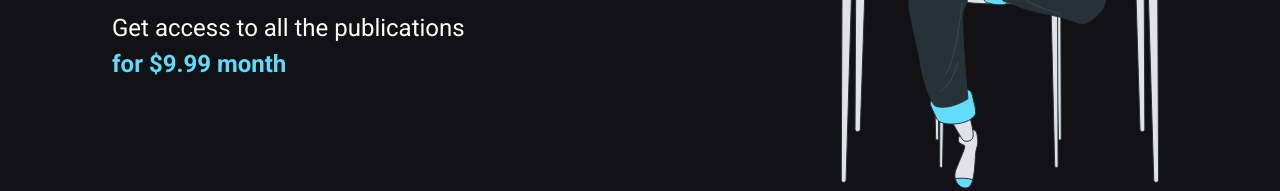
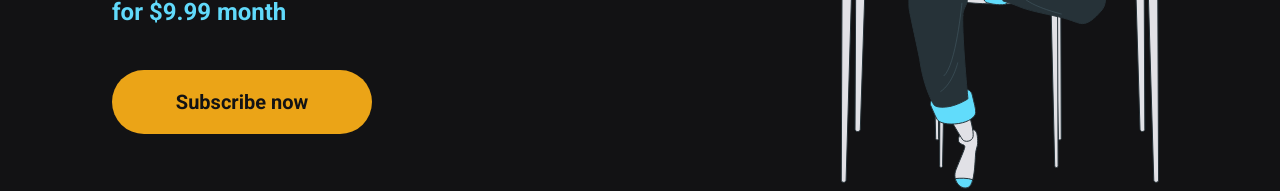
Before and after one commit to Dev-JoseRonaldo/ignews, a Next.js app: page / in a window 1280 px wide. Shown: the part 512-703 px from the top of the page. Built offline with nearby package versions, Linux system fonts and the light colour scheme.

Commit message:
:sparkles: feat: Estrutura e estilização do botão de Subscribe

```diff
--- /dev/null
+++ b/src/components/SubscribeButton/index.tsx
@@ -0,0 +1,12 @@
+import styles from './styles.module.scss'
+
+export const SubscribeButton = () => {
+  return (
+    <button
+      type='button'
+      className={styles.subscribeButton}
+    >
+      Subscribe now
+    </button>
+  )
+}
--- /dev/null
+++ b/src/components/SubscribeButton/styles.module.scss
@@ -0,0 +1,20 @@
+.subscribeButton {
+  width: 260px;
+  height: 4rem;
+  border: 0;
+  border-radius: 2rem;
+  background-color: var(--yellow-500);
+  color: var(--gray-900);
+  font-size: 1.25rem;
+  font-weight: bold;
+
+  display: flex;
+  align-items: center;
+  justify-content: center;
+
+  transition: filter 0.2s;
+
+  &:hover {
+    filter: brightness(0.8);
+  }
+}
--- a/src/pages/home.module.scss
+++ b/src/pages/home.module.scss
@@ -38,4 +38,8 @@
       font-weight: 700;
     }
   }
+
+  button {
+    margin-top: 2.5rem;
+  }
 }
--- a/src/pages/index.tsx
+++ b/src/pages/index.tsx
@@ -1,4 +1,5 @@
 import Head from 'next/head';
+import { SubscribeButton } from '../components/SubscribeButton';
 
 import styles from './home.module.scss'
 
@@ -16,6 +17,7 @@
             Get access to all the publications <br />
             <span>for $9.99 month</span>
           </p>
+          <SubscribeButton />
         </section>
         <img src="/images/avatar.svg" alt="Girl codding" />
       </main>
```
